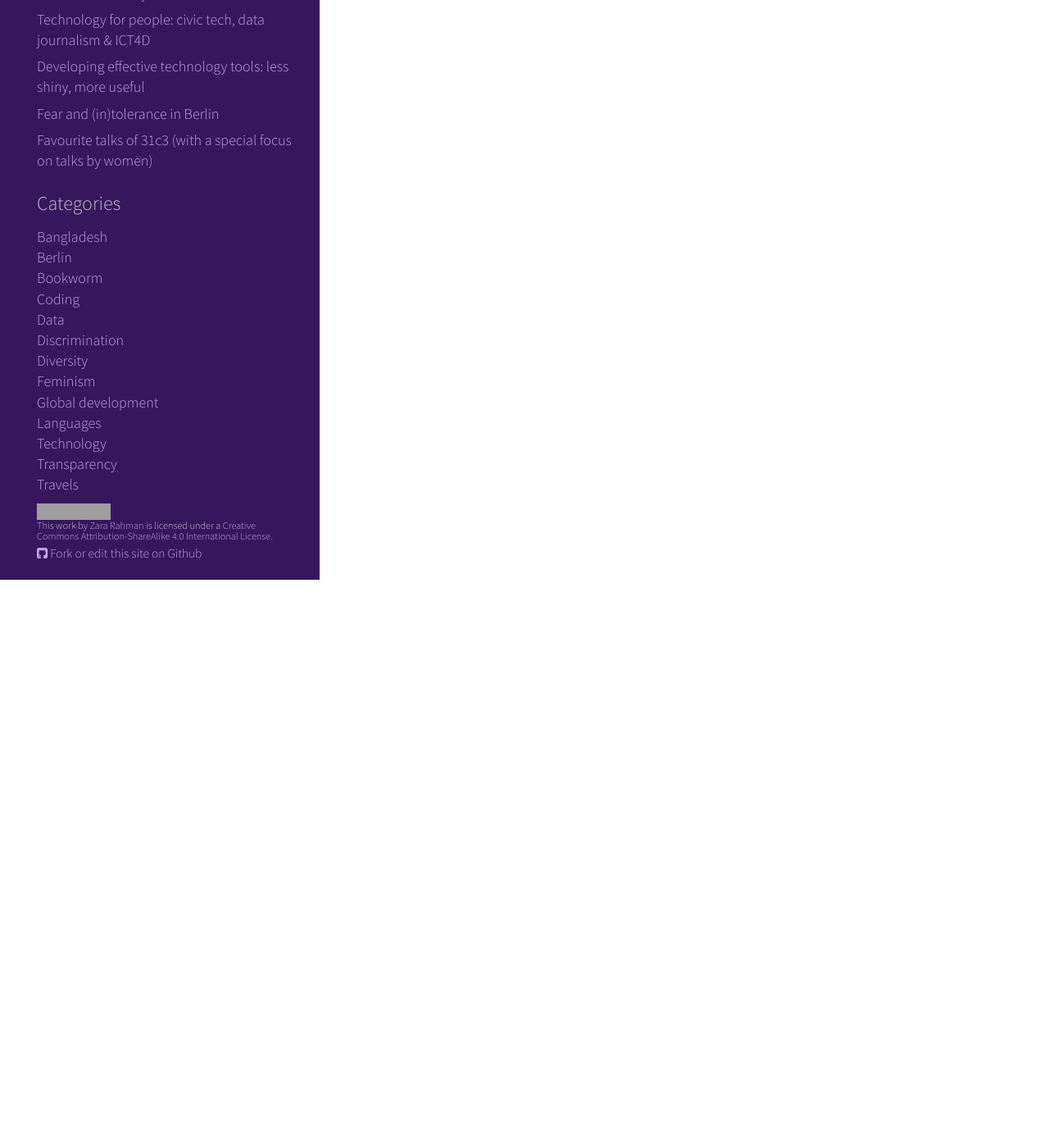
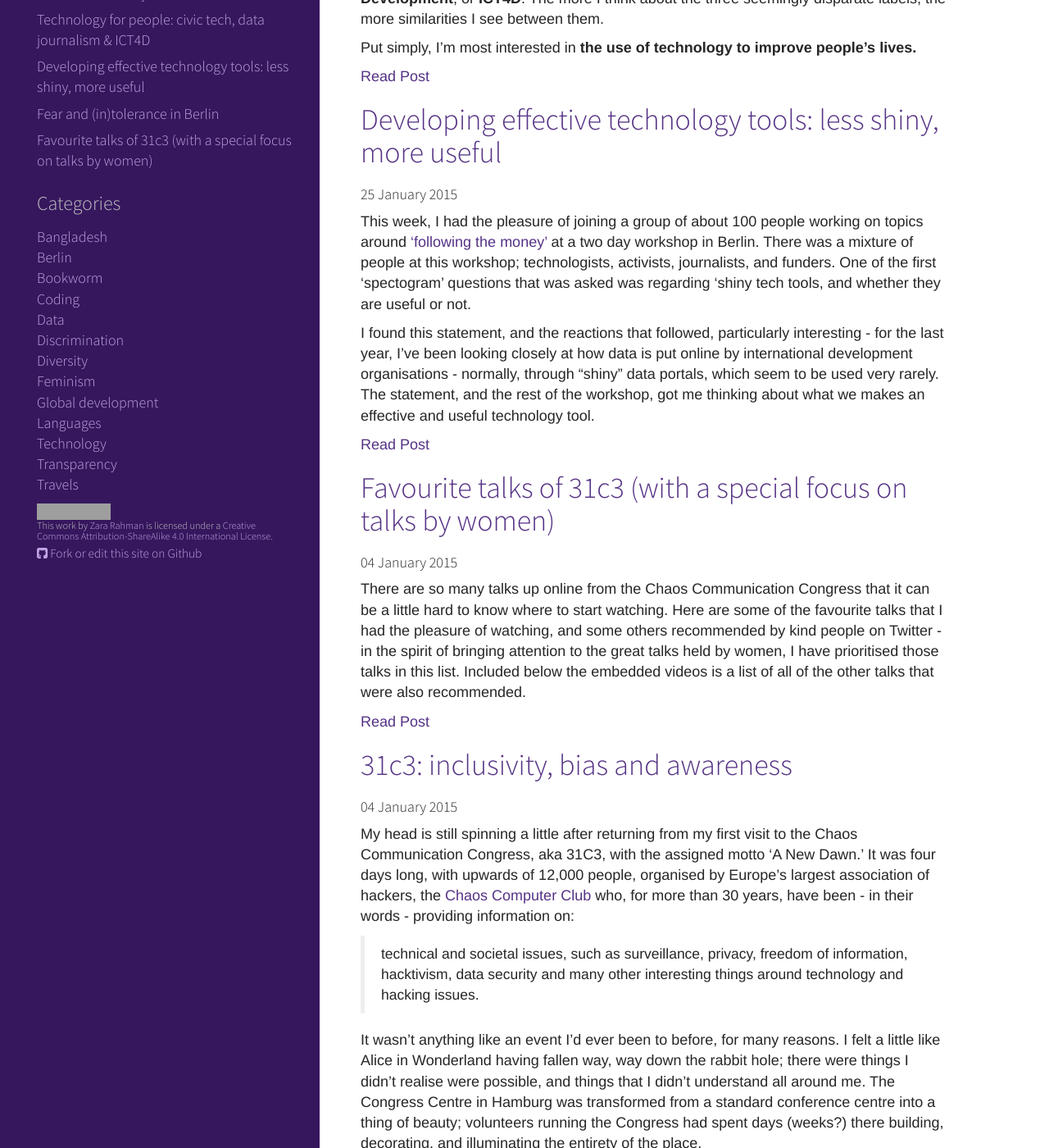
Before and after one commit to zararah/zararah.net, a Jekyll site: the page built from _category/technology.md, in a window 1280 px wide and 1400 px high, scrolled down 590 px. Shown: the whole window at 82% size. Built offline with Jekyll 4.4.1, drawn with Linux system fonts in a browser that asks for light colours; Markdown is read by kramdown in place of the engine named in the settings; before the commit the page ends 1297 px from its top, so only the background shows below that; some of the changed text lies outside the part shown; grey boxes are pictures that could not be loaded.

Commit message:
Add technology category to certain posts

```diff
--- a/_posts/2014/2014-09-18-the-road-to-hell-is-paved-with-brightly-coloured-bubble.html
+++ b/_posts/2014/2014-09-18-the-road-to-hell-is-paved-with-brightly-coloured-bubble.html
@@ -4,6 +4,7 @@
 date: '2014-09-18T14:58:00+02:00'
 category:
 - data
+- technology
 tags:
 - globaldev
 - aiddata
--- a/_posts/2015/2014-01-02-31c3-inclusivity-bias.md
+++ b/_posts/2015/2014-01-02-31c3-inclusivity-bias.md
@@ -4,6 +4,7 @@
 date: '2015-01-04'
 category:
 - data
+- technology
 tags:
 ---
 
--- a/_posts/2015/2015-01-06-31c3-talks.md
+++ b/_posts/2015/2015-01-06-31c3-talks.md
@@ -4,6 +4,7 @@
 date: '2015-01-04'
 category:
 - data
+- technology
 tags:
 ---
 
--- a/_posts/2015/2015-01-25-developing-tech-tools.md
+++ b/_posts/2015/2015-01-25-developing-tech-tools.md
@@ -6,6 +6,7 @@
 - data
 - coding
 - transparency
+- technology
 tags:
 ---
 
--- a/_posts/2015/2015-02-01-tech-for-people.md
+++ b/_posts/2015/2015-02-01-tech-for-people.md
@@ -5,6 +5,7 @@
 category:
 - data
 - coding
+- technology
 tags:
 ---
 
```
